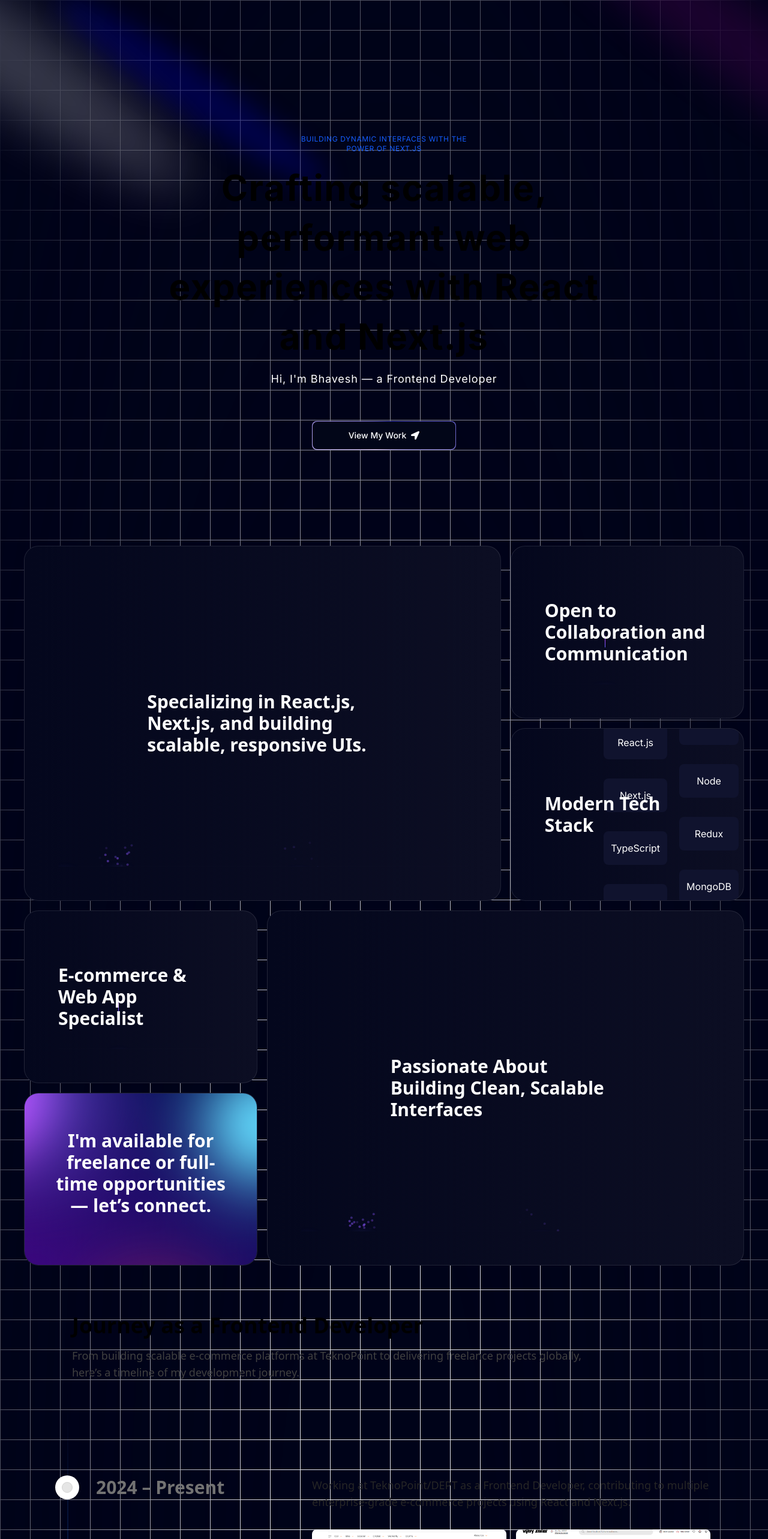
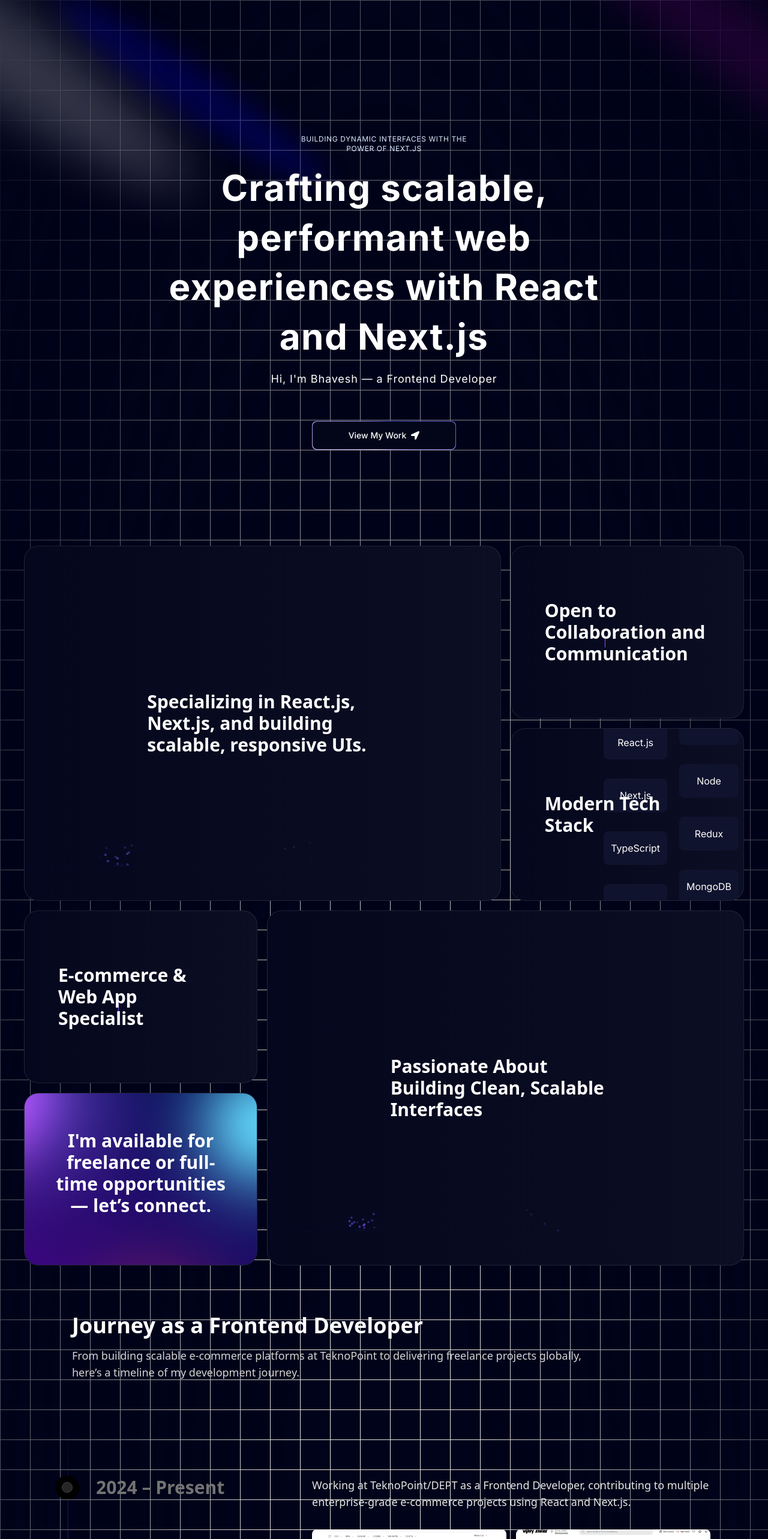
Before and after one commit to basic-coder/portfolio, a Next.js app: page / in a window 1280 px wide. Shown: the top 2566 px of the page at 60% size. Built offline with nearby package versions, Linux system fonts and the light colour scheme.

Commit message:
default black set

```diff
--- a/src/app/components/ContactForm.tsx
+++ b/src/app/components/ContactForm.tsx
@@ -94,7 +94,7 @@ const handleSubmit = async (e: React.FormEvent) => {
 
     return (
         <div id='contact' className="contact-us-form space-y-8 z-10 relative max-w-7xl mx-auto  px-4 md:px-8 lg:px-10">
-            <h2 className="text-2xl md:text-4xl font-bold mb-4 text-black dark:text-white max-w-4xl">
+            <h2 className="text-2xl md:text-4xl font-bold mb-4 text-white max-w-4xl">
                 Fill free to Connect
             </h2>
             <div className="flex flex-col-reverse sm:flex-row">
--- a/src/app/components/Projects.tsx
+++ b/src/app/components/Projects.tsx
@@ -6,10 +6,10 @@ export function Projects() {
     return (
         <>
             <div className="max-w-7xl mx-auto pt-20 px-4 md:px-8 lg:px-10 z-10 relative" id="projects">
-                <h2 className="text-2xl md:text-4xl font-bold mb-4 text-black dark:text-white max-w-4xl">
+                <h2 className="text-2xl md:text-4xl font-bold mb-4 text-white max-w-4xl">
                     Some Personal Projects
                 </h2>
-                <p className="text-neutral-700 dark:text-neutral-300 text-sm md:text-lg lg-text-2xl max-w-4xl">
+                <p className="text-neutral-300 text-sm md:text-lg lg-text-2xl max-w-4xl">
 
                 </p>
             </div>
--- a/src/app/components/ui/BendoGrid.tsx
+++ b/src/app/components/ui/BendoGrid.tsx
@@ -61,7 +61,7 @@ export const BentoGridItem = ({
   return (
     <div
       className={cn(
-        "row-span-1 relative overflow-hidden rounded-3xl group/bento p-4 transition duration-200 shadow-input hover:shadow-xl dark:shadow-none justify-between flex flex-col space-y-4 border border-white/[0.1]",
+        "row-span-1 relative overflow-hidden rounded-3xl group/bento p-4 transition duration-200 shadow-input hover:shadow-xl shadow-none justify-between flex flex-col space-y-4 border border-white/[0.1]",
         className,
       )}
       style={{
--- a/src/app/components/ui/FloatingNav.tsx
+++ b/src/app/components/ui/FloatingNav.tsx
@@ -61,7 +61,7 @@ export const FloatingNav = ({
           duration: 0.2,
         }}
         className={cn(
-          "flex max-w-fit  fixed top-10 inset-x-0 mx-auto border border-transparent dark:border-white/[0.2] rounded-full dark:bg-black bg-white shadow-[0px_2px_3px_-1px_rgba(0,0,0,0.1),0px_1px_0px_0px_rgba(25,28,33,0.02),0px_0px_0px_1px_rgba(25,28,33,0.08)] z-[5000] pr-8 pl-8 py-2  items-center justify-center space-x-4",
+          "flex max-w-fit  fixed top-10 inset-x-0 mx-auto border border-transparent border-white/[0.2] rounded-full bg-black  shadow-[0px_2px_3px_-1px_rgba(0,0,0,0.1),0px_1px_0px_0px_rgba(25,28,33,0.02),0px_0px_0px_1px_rgba(25,28,33,0.08)] z-[5000] pr-8 pl-8 py-2  items-center justify-center space-x-4",
           className
         )}
       >
@@ -70,7 +70,7 @@ export const FloatingNav = ({
             key={`link=${idx}`}
             href={navItem.link}
             className={cn(
-              "relative dark:text-neutral-50 items-center flex space-x-1 text-neutral-600 dark:hover:text-neutral-300 hover:text-neutral-500"
+              "relative text-neutral-50 items-center flex space-x-1 hover:text-neutral-300 "
             )}
           >
             <span className="block sm:hidden">{navItem.icon}</span>
--- a/src/app/components/ui/GridBackground.tsx
+++ b/src/app/components/ui/GridBackground.tsx
@@ -26,10 +26,10 @@ export function GridBackground(props: Props) {
                 )}
             />
             {/* Radial gradient for the container to give a faded look */}
-            <div className="pointer-events-none absolute inset-0 flex items-center justify-center bg-custom-black [mask-image:radial-gradient(ellipse_at_center,transparent_20%,black)] dark:bg-custom-black"></div>
+            <div className="pointer-events-none absolute inset-0 flex items-center justify-center [mask-image:radial-gradient(ellipse_at_center,transparent_20%,black)] bg-custom-black"></div>
             <div className="flex justify-center relative my-20 z-10">
                 <div className="max-w-[89vw] md:max-w-2xl lg:max-w-[60vw] flex flex-col items-center justify-center">
-                    <h2 className="uppercase tracking-wider text-xs text-center text-blue-600 dark:text-blue-100 max-w-80">{props.title}</h2>
+                    <h2 className="uppercase tracking-wider text-xs text-center text-blue-100 max-w-80">{props.title}</h2>
                     <TextGenerateEffect className="text-center text-[24px] md:text-5xl lg:text-6xl" words={props.description} />
                     <p className="text-center md:tracking-wider mb-4 text-sm md:text-lg lg-text-2xl" >{props.subTitle}</p>
                     <a href="#projects">
--- a/src/app/components/ui/TextGenerationEffect.tsx
+++ b/src/app/components/ui/TextGenerationEffect.tsx
@@ -37,7 +37,7 @@ export const TextGenerateEffect = ({
         {wordsArray.map((word, idx) => (
           <motion.span
             key={word + idx}
-            className={`${idx > 3 ? "text-purple" : "dark:text-white text-black"} opacity-0`}
+            className={`${idx > 3 ? "text-purple" : "text-white"} opacity-0`}
             style={{
               filter: filter ? "blur(10px)" : "none",
             }}
@@ -52,7 +52,7 @@ export const TextGenerateEffect = ({
   return (
     <div className={cn("font-bold", className)}>
       <div className="my-4">
-        <div className="dark:text-white text-black leading-snug tracking-wide">{renderWords()}</div>
+        <div className="text-white leading-snug tracking-wide">{renderWords()}</div>
       </div>
     </div>
   );
--- a/src/app/components/ui/TimeLine.tsx
+++ b/src/app/components/ui/TimeLine.tsx
@@ -37,10 +37,10 @@ export const Timeline = ({ data }: { data: TimelineEntry[] }) => {
             ref={containerRef}
         >
             <div className="max-w-7xl mx-auto pt-20 px-4 md:px-8 lg:px-10">
-                <h2 className="text-2xl md:text-4xl font-bold mb-4 text-black dark:text-white max-w-4xl">
+                <h2 className="text-2xl md:text-4xl font-bold mb-4 text-white max-w-4xl">
                     Journey as a Frontend Developer
                 </h2>
-                <p className="text-neutral-700 dark:text-neutral-300 text-sm md:text-lg lg-text-2xl max-w-4xl">
+                <p className="text-neutral-300 text-sm md:text-lg lg-text-2xl max-w-4xl">
                     From building scalable e-commerce platforms at TeknoPoint to delivering freelance projects globally, here’s a timeline of my development journey.
                 </p>
             </div>
@@ -52,16 +52,16 @@ export const Timeline = ({ data }: { data: TimelineEntry[] }) => {
                         className="flex justify-start pt-10 md:pt-40 md:gap-10"
                     >
                         <div className="sticky flex flex-col md:flex-row z-40 items-center top-40 self-start max-w-xs lg:max-w-sm md:w-full">
-                            <div className="h-10 absolute left-3 md:left-3 w-10 rounded-full bg-white dark:bg-black flex items-center justify-center">
-                                <div className="h-4 w-4 rounded-full bg-neutral-200 dark:bg-neutral-800 border border-neutral-300 dark:border-neutral-700 p-2" />
+                            <div className="h-10 absolute left-3 md:left-3 w-10 rounded-full bg-black flex items-center justify-center">
+                                <div className="h-4 w-4 rounded-full bg-neutral-800 border border-neutral-700 p-2" />
                             </div>
-                            <h3 className="hidden md:block text-xl md:pl-20 md:text-3xl font-bold text-neutral-500 dark:text-neutral-500 ">
+                            <h3 className="hidden md:block text-xl md:pl-20 md:text-3xl font-bold text-neutral-500 ">
                                 {item.title}
                             </h3>
                         </div>
 
                         <div className="relative pl-20 pr-4 md:pl-4 w-full">
-                            <h3 className="md:hidden block text-2xl mb-4 text-left font-bold text-neutral-500 dark:text-neutral-500">
+                            <h3 className="md:hidden block text-2xl mb-4 text-left font-bold text-neutral-500">
                                 {item.title}
                             </h3>
                             {item.content}{" "}
@@ -72,7 +72,7 @@ export const Timeline = ({ data }: { data: TimelineEntry[] }) => {
                     style={{
                         height: height + "px",
                     }}
-                    className="absolute md:left-8 left-8 top-0 overflow-hidden w-[2px] bg-[linear-gradient(to_bottom,var(--tw-gradient-stops))] from-transparent from-[0%] via-neutral-200 dark:via-neutral-700 to-transparent to-[99%]  [mask-image:linear-gradient(to_bottom,transparent_0%,black_10%,black_90%,transparent_100%)] "
+                    className="absolute md:left-8 left-8 top-0 overflow-hidden w-[2px] bg-[linear-gradient(to_bottom,var(--tw-gradient-stops))] from-transparent from-[0%] via-neutral-700 to-transparent to-[99%]  [mask-image:linear-gradient(to_bottom,transparent_0%,black_10%,black_90%,transparent_100%)] "
                 >
                     <motion.div
                         style={{
--- a/src/app/data/index.tsx
+++ b/src/app/data/index.tsx
@@ -116,7 +116,7 @@ export const experienceData = [
     title: "2024 – Present",
     content: (
       <div>
-        <p className="mb-8 text-sm md:text-lg lg-text-2xl font-normal text-neutral-800 dark:text-neutral-200">
+        <p className="mb-8 text-sm md:text-lg lg-text-2xl font-normal text-neutral-200">
           Working at TeknoPoint/DEPT as a Frontend Developer, contributing to multiple enterprise-grade e-commerce projects using React and Next.js.
         </p>
         <div className="grid grid-cols-2 gap-4">
@@ -156,7 +156,7 @@ export const experienceData = [
     title: "2023 (Freelance Projects)",
     content: (
       <div>
-        <p className="mb-8 text-sm md:text-lg lg-text-2xl font-normal text-neutral-800 dark:text-neutral-200">
+        <p className="mb-8 text-sm md:text-lg lg-text-2xl font-normal text-neutral-200">
           Completed multiple freelance projects for clients in Canada and India, focused on delivering performance-optimized, responsive websites using React and Tailwind CSS.
         </p>
         <div className="grid grid-cols-2 gap-4">
@@ -189,7 +189,7 @@ export const experienceData = [
     title: "2022 (Internship)",
     content: (
       <div>
-        <p className="mb-8 text-sm md:text-lg lg-text-2xl font-normal text-neutral-800 dark:text-neutral-200">
+        <p className="mb-8 text-sm md:text-lg lg-text-2xl font-normal text-neutral-200">
           Interned at Aero2Astro and worked on live client websites using Laravel, gaining full-stack exposure and experience in collaborative teams.
         </p>
       </div>
--- a/src/app/layout.tsx
+++ b/src/app/layout.tsx
@@ -56,7 +56,6 @@ export default function RootLayout({
           <ThemeProvider
             attribute="class"
             defaultTheme="dark"
-            enableSystem
             disableTransitionOnChange
           >
         {children}
```
Also changed, not shown: src/app/components/ui/Slider.tsx (+6 -6 lines).
